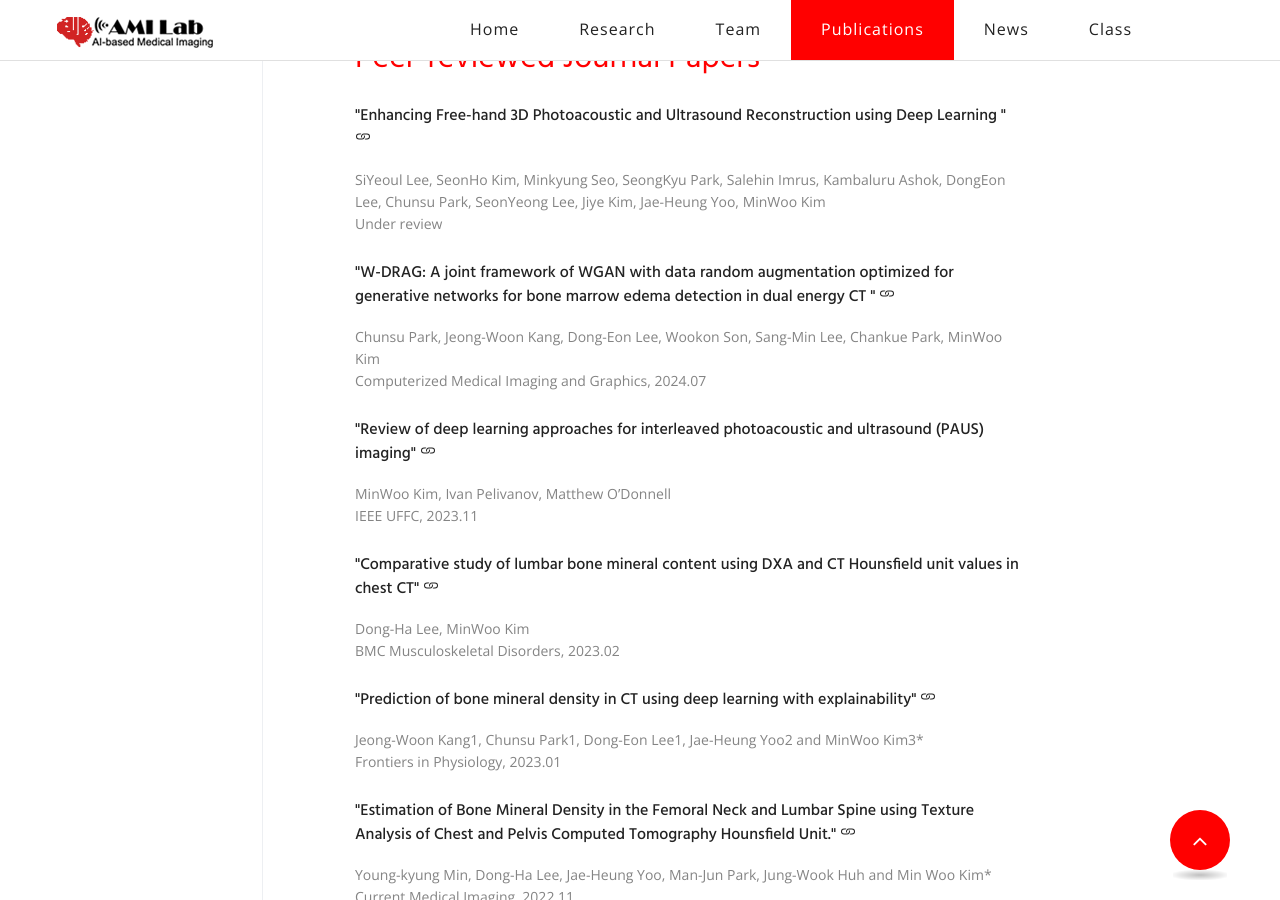
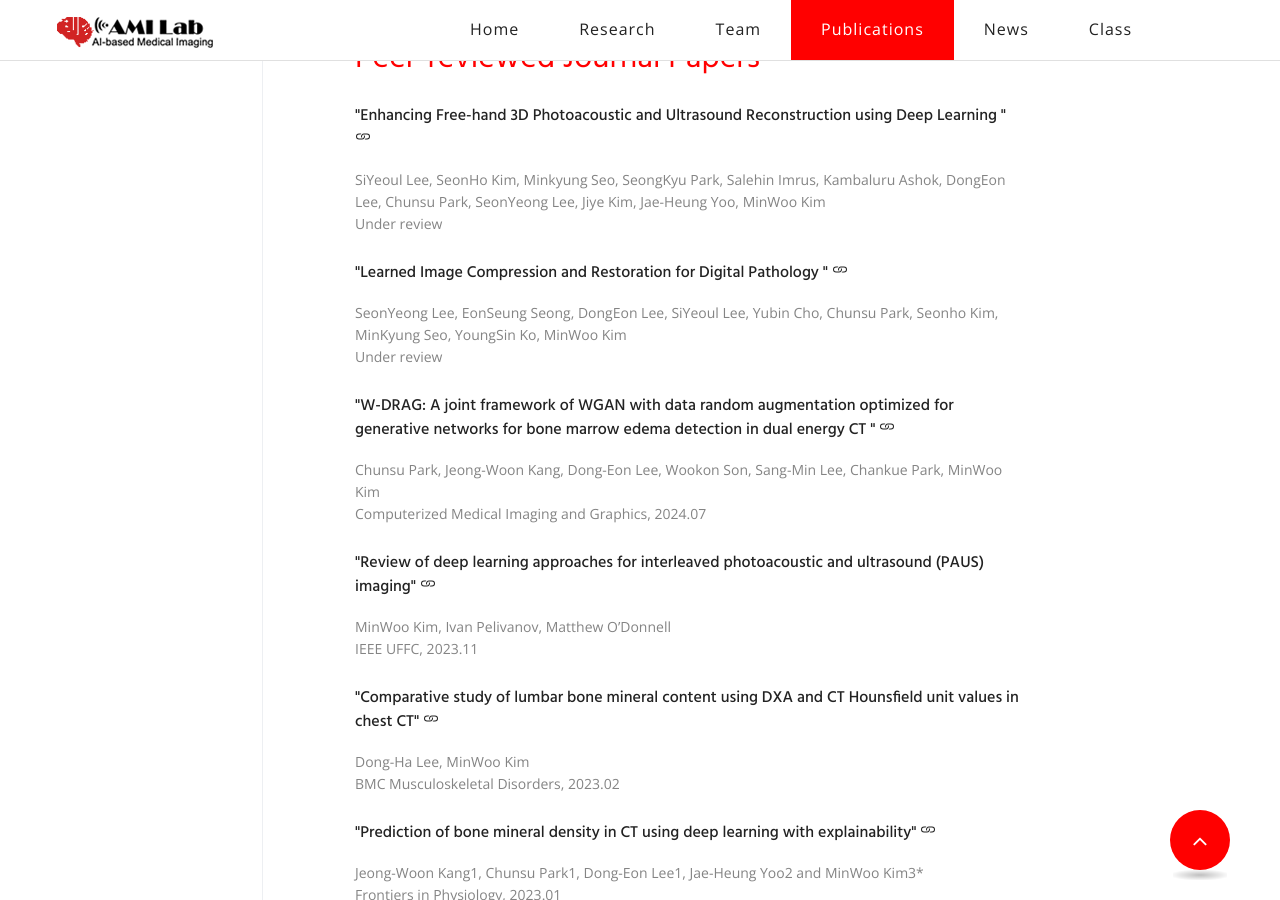
Before and after one commit to pnu-amilab/pnu-amilab.github.io, a Jekyll site: the page built from publication.html, in a window 1280 px wide and 900 px high, scrolled down 561 px. Built offline with Jekyll 4.4.1, drawn with Linux system fonts in a browser that asks for light colours; some web fonts are replaced.

Commit message:
병리논문 추가
병리논문 추가

```diff
--- a/publication.html
+++ b/publication.html
@@ -45,6 +45,25 @@
                                             </a></h5>
                                         <div class="text">
                                             SiYeoul Lee, SeonHo Kim, Minkyung Seo, SeongKyu Park, Salehin Imrus, Kambaluru Ashok, DongEon Lee, Chunsu Park, SeonYeong Lee, Jiye Kim, Jae-Heung Yoo, MinWoo Kim
+                                            <br>
+                                            Under review
+                                        </div>
+                                    </div>
+                                </li>
+                                <li >
+                                    <a name="Learned Image Compression and Restoration for Digital Pathology"></a>
+                                    <div class="single-item" style="padding-left: 0px;">
+                                        <!-- <figure class="image-box"><a href="#"><img src="images/resource/book-1.jpg" alt=""></a></figure> -->
+                                        <h5><a href="https://arxiv.org/abs/2503.23862">
+                                            "Learned Image Compression and Restoration for Digital Pathology
+                                            "
+                                                <svg xmlns="http://www.w3.org/2000/svg" width="16" height="16" fill="currentColor" class="bi bi-link" viewBox="0 0 16 16">
+                                                    <path d="M6.354 5.5H4a3 3 0 0 0 0 6h3a3 3 0 0 0 2.83-4H9c-.086 0-.17.01-.25.031A2 2 0 0 1 7 10.5H4a2 2 0 1 1 0-4h1.535c.218-.376.495-.714.82-1z"/>
+                                                    <path d="M9 5.5a3 3 0 0 0-2.83 4h1.098A2 2 0 0 1 9 6.5h3a2 2 0 1 1 0 4h-1.535a4.02 4.02 0 0 1-.82 1H12a3 3 0 1 0 0-6H9z"/>
+                                                  </svg>
+                                            </a></h5>
+                                        <div class="text">
+                                            SeonYeong Lee, EonSeung Seong, DongEon Lee, SiYeoul Lee, Yubin Cho, Chunsu Park, Seonho Kim, MinKyung Seo, YoungSin Ko, MinWoo Kim
                                             <br>
                                             Under review
                                         </div>
--- a/team.html
+++ b/team.html
@@ -238,7 +238,7 @@
                             </div> -->
                         </figure>
                         <div class="lower-content">
-                            <h4><a href="#">서민경 (Minkyoung Seo)</a></h4>
+                            <h4><a href="#">서민경 (Minkyung Seo)</a></h4>
                             <div class="text">Masters's Student</div>
                             <p style="color: black;">
                                 <svg xmlns="http://www.w3.org/2000/svg" width="16" height="16" fill="currentColor" class="bi bi-envelope-fill" viewBox="0 0 16 16">
```
